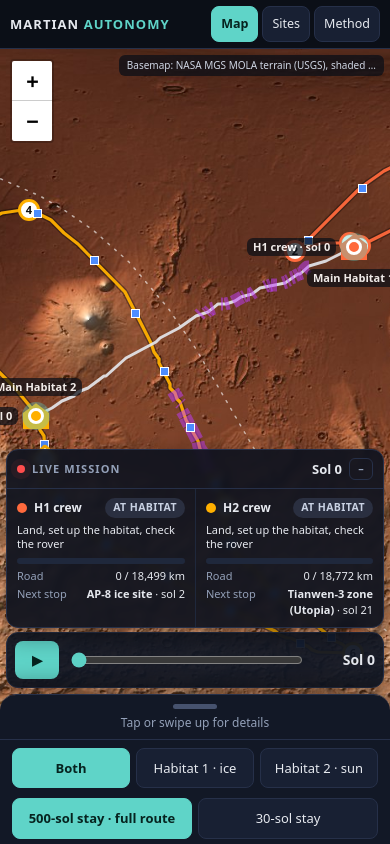
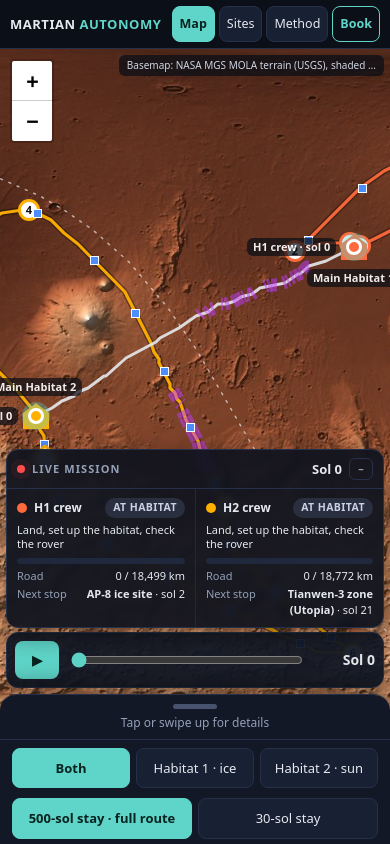
Before and after one commit to Asif-Ucchwas/martian_autonomy, a plain HTML site: page index.html in a window 390 px wide. Drawn offline with nearby package versions, Linux system fonts and the light colour scheme.

Commit message:
Add Handbook link to the app

```diff
--- a/index.html
+++ b/index.html
@@ -677,6 +677,8 @@ header{display:flex;align-items:center;gap:16px;padding:10px 16px;border-bottom:
 .brand span{color:var(--teal)}
 .sub{color:var(--muted);font-size:13px}
 nav{margin-left:auto;display:flex;gap:6px}
+nav a.bk{display:inline-block;background:transparent;color:var(--teal);border:1px solid var(--teal);padding:6px 12px;border-radius:8px;text-decoration:none;font:inherit;font-weight:600}
+nav a.bk:hover{background:var(--teal);color:#06231f}
 nav button,.seg button{background:var(--panel2);color:var(--text);border:1px solid var(--line);padding:6px 12px;border-radius:8px;cursor:pointer;font:inherit}
 nav button.on,.seg button.on{background:var(--teal);color:#06231f;border-color:var(--teal);font-weight:700}
 main{display:flex;height:calc(100% - var(--hdr,54px))}
@@ -759,6 +761,7 @@ footer{position:absolute;right:8px;top:8px;z-index:500;font-size:11px;color:#cfd
   .sub{display:none}
   nav{margin-left:auto;gap:4px}
   nav button{padding:8px 9px;font-size:12.5px}
+  nav a.bk{padding:8px 9px;font-size:12.5px}
   main{display:block;position:relative;height:calc(100vh - var(--hdr,48px));height:calc(100dvh - var(--hdr,48px))}
   #mapwrap{position:absolute;inset:0}
   aside{position:absolute;left:0;right:0;bottom:0;width:100%;height:var(--sheet,150px);z-index:1001;border-left:0;border-top:1px solid var(--line);border-radius:16px 16px 0 0;padding:0 12px 16px;box-shadow:0 -8px 24px rgba(0,0,0,.45);transition:height .25s ease;overscroll-behavior:contain}
@@ -791,12 +794,13 @@ footer{position:absolute;right:8px;top:8px;z-index:500;font-size:11px;color:#cfd
   .lowzoom .stoplbl{display:none}
   #views{padding:14px}
 }
+@media (max-width:420px){nav button,nav a.bk{padding:8px 7px}.brand{letter-spacing:.04em}}
 </style>
 </head>
 <body>
 <header>
   <div><div class="brand">MARTIAN <span>AUTONOMY</span></div><div class="sub">Two habitats · two research regions · every landing site by road</div></div>
-  <nav><button data-v="map" class="on">Map</button><button data-v="habitats"><span class="lg">Habitat sites</span><span class="sm">Sites</span></button><button data-v="method">Method<span class="lg"> &amp; data</span></button></nav>
+  <nav><button data-v="map" class="on">Map</button><button data-v="habitats"><span class="lg">Habitat sites</span><span class="sm">Sites</span></button><button data-v="method">Method<span class="lg"> &amp; data</span></button><a class="bk" href="docs/MartianAutonomy_Handbook.pdf" target="_blank" rel="noopener" title="Handbook (PDF)"><span class="lg">Handbook</span><span class="sm">Book</span></a></nav>
 </header>
 <main id="mapview">
   <div id="mapwrap">
```
